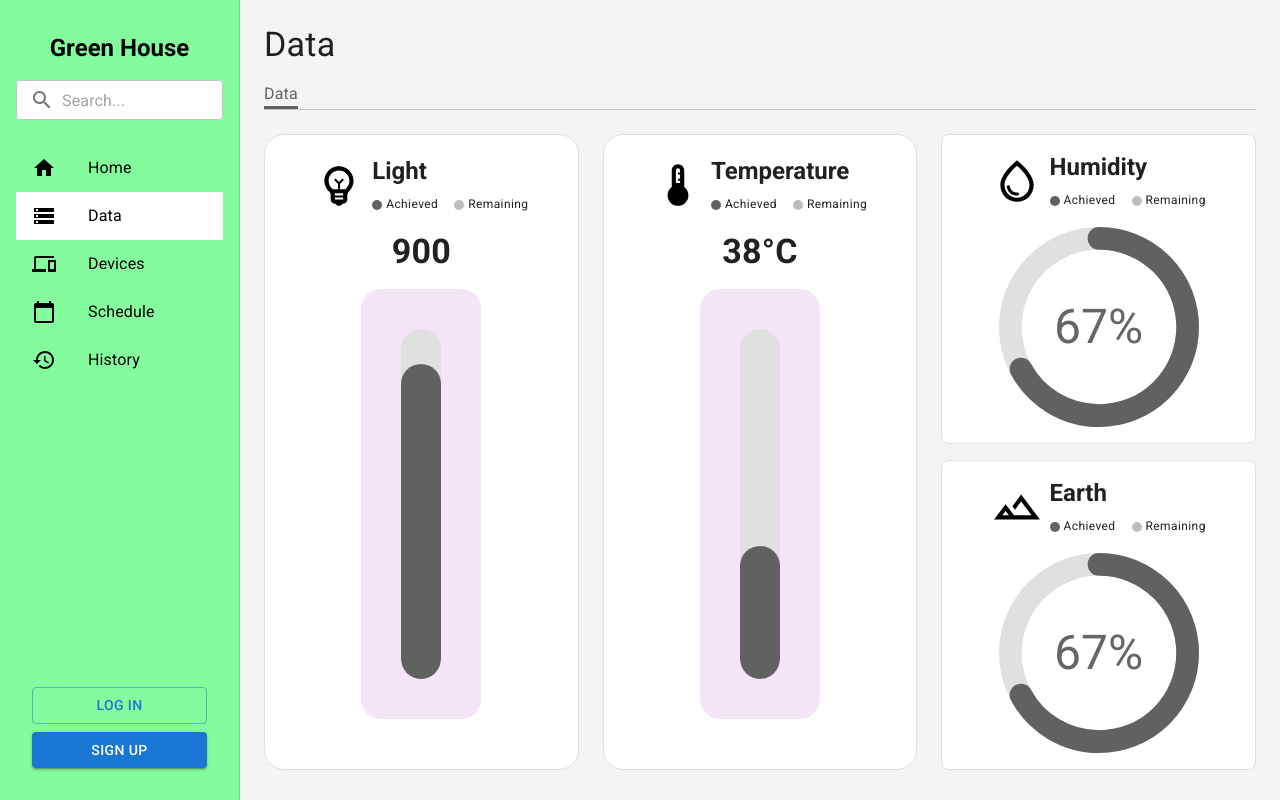
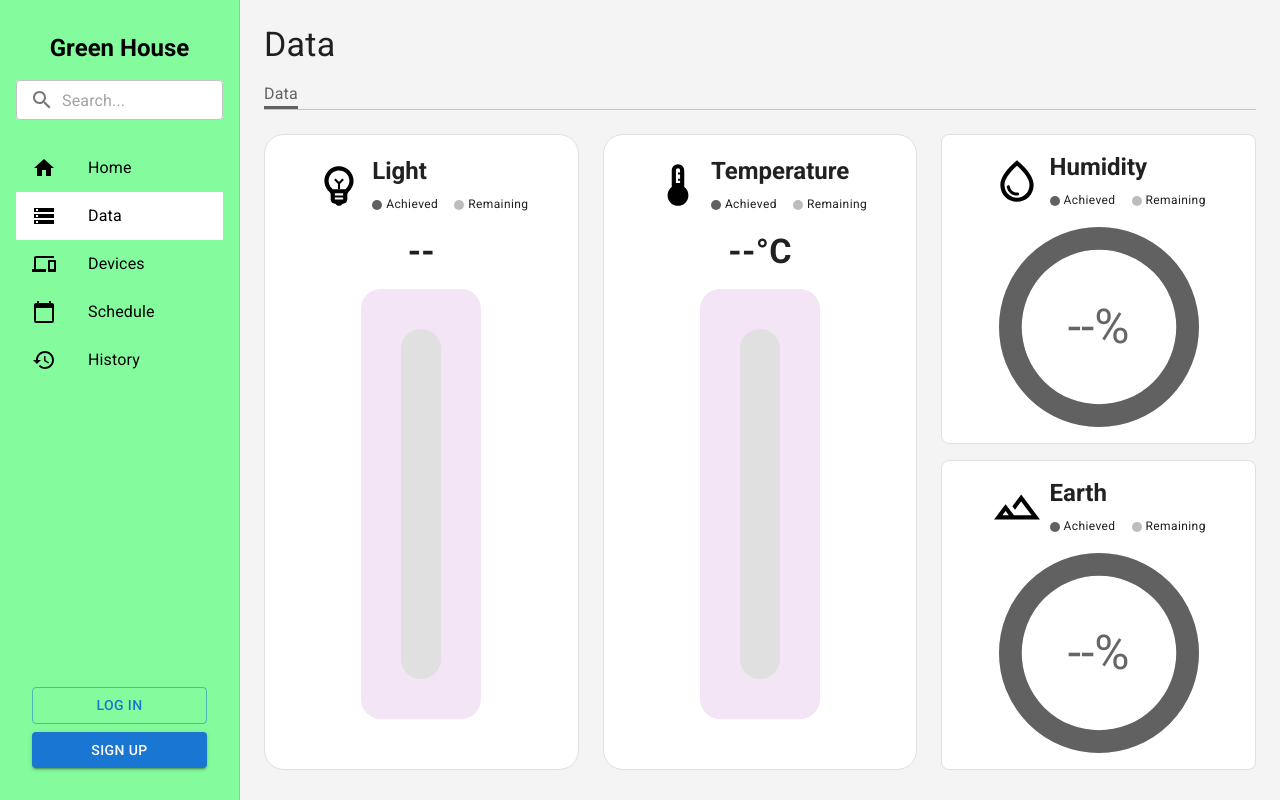
Before and after one commit to tuitensonne/GreenhouseBE, a React (Vite) app in the folder Frontend/: page /data in a window 1280 px wide. Built offline with nearby package versions, Linux system fonts and the light colour scheme; no server answers.

Commit message:
Fetch API & Show Data

```diff
--- a/Frontend/src/apis/auth.js
+++ b/Frontend/src/apis/auth.js
@@ -1,10 +1,10 @@
-import axios from 'axios';
+import axios from 'axios'
 
-const API_URL = 'http://localhost:8088/auth';
+import { BASE_URL } from '../util/constant'
 
 export const login = async (email, password) => {
   try {
-    const response = await axios.post(`${API_URL}/signin`, {
+    const response = await axios.post(`${BASE_URL}/auth/signin`, {
       email,
       password
     })
--- a/Frontend/src/apis/deviceApi.js
+++ b/Frontend/src/apis/deviceApi.js
@@ -1,2 +1,19 @@
 import axios from 'axios'
-import { BASE_URL } from '../../util/constant'
+import { BASE_URL } from '../util/constant'
+
+export const subscribeGreenhouseData = (greenhouseId, onMessage, onError) => {
+    const eventSource = new EventSource(`${BASE_URL}/sse/data?greenhouse=${greenhouseId}`)
+
+    eventSource.onmessage = (event) => {
+        const parsedData = JSON.parse(event.data)
+        onMessage(parsedData) // Gọi callback để cập nhật dữ liệu
+    }
+
+    eventSource.onerror = (error) => {
+        console.error('SSE connection error:', error)
+        eventSource.close()
+        onError?.(error)
+    }
+
+    return eventSource // Trả về EventSource để có thể đóng kết nối khi cần
+}
--- a/Frontend/src/pages/Data/DataPage.jsx
+++ b/Frontend/src/pages/Data/DataPage.jsx
@@ -6,8 +6,54 @@ import Light from './Light';
 import Humidity from './Humid';
 import Temperature from './Temperature';
 import Earth from './Earth';
+import { useEffect, useState } from 'react';
+import { subscribeGreenhouseData } from '../../apis/deviceApi';
 
 const DataPage = () => {
+    const [humidityValue, setHumidityValue] = useState(null)
+    const [lightValue, setLightValue] = useState(null)
+    const [temperatureValue, setTemperatureValue] = useState(null)
+    const [earthValue, setEarthValue] = useState(null)
+    const [error, setError] = useState(null)
+
+    const handleSensorData = (sensorData) => {
+        sensorData.forEach(({ sensorType, value }) => {
+            switch (sensorType) {
+                case 'humidity':
+                    setHumidityValue(value)
+                    break
+                case 'light':
+                    setLightValue(value)
+                    break
+                case 'temperature':
+                    setTemperatureValue(value)
+                    break
+                case 'earth':
+                    setEarthValue(value)
+                    break
+                default:
+                    console.warn('Loại cảm biến không xác định:', sensorType)
+            }
+        })
+    }
+
+    useEffect(() => {
+        const greenhouseId = 1
+        const eventSource = subscribeGreenhouseData(
+            greenhouseId,
+            (newData) => {
+                if (Array.isArray(newData)) {
+                handleSensorData(newData)
+            }
+            },
+            (err) => setError('Không thể kết nối SSE')
+        )
+
+        return () => {
+            eventSource.close()
+        }
+    }, [])
+
   return (
     <Box sx={{ display: 'flex' }}>
         <CssBaseline />
@@ -23,18 +69,18 @@ const DataPage = () => {
             <Divider sx={{ mb: 3 }} color='#DDE1E6' ></Divider>
             <Stack direction="row" spacing={3} justifyContent="center" alignItems="stretch">
                 <Box sx={{ flex: 1, textAlign: 'center' }}>
-                    <Light achieved={900} total={1000} />
+                    <Light achieved={lightValue !== null ? `${lightValue}` : '--'} total={100} />
                 </Box>
                 <Box sx={{ flex: 1, textAlign: 'center' }}>
-                    <Temperature achieved={38} total={100} />
+                    <Temperature achieved={temperatureValue !== null ? `${temperatureValue}` : '--'} total={100} />
                 </Box>
                 <Box sx={{ flex: 1, textAlign: 'center' }}>
                     <Stack direction='column' spacing={2} justifyContent='center'>
                         {/* <Box sx={{ flex: 1, textAlign: 'center' }}> */}
-                            <Humidity value={67} total={100} />
+                            <Humidity value={humidityValue !== null ? `${humidityValue}` : '--'} total={100} />
                         {/* </Box>
                         <Box sx={{ flex: 1, textAlign: 'center' }}> */}
-                            <Earth value={67} total={100} />
+                            <Earth value={earthValue !== null ? `${earthValue}` : '--'} total={100} />
                         {/* </Box> */}
                     </Stack>
                 </Box>
```
